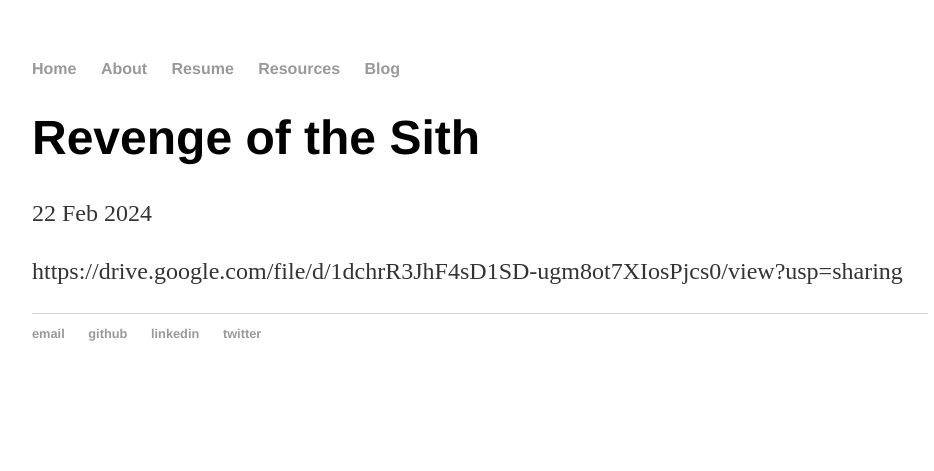
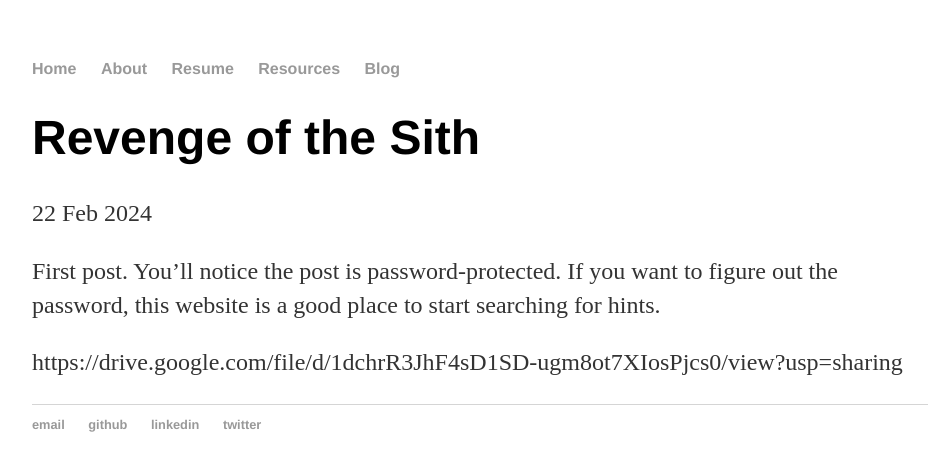
Before and after one commit to avyukd/avyukd.github.io, a Jekyll site: the page built from _posts/2024-02-22-Revenge-of-the-Sith.md, in a window 1280 px wide. Shown: the top 471 px of the page, without its empty margins (160-1094 px from the left). Built offline with Jekyll 4.4.1, drawn with Linux system fonts in a browser that asks for light colours.

Commit message:
new post + context

```diff
--- a/_posts/2024-02-22-Revenge-of-the-Sith.md
+++ b/_posts/2024-02-22-Revenge-of-the-Sith.md
@@ -3,5 +3,6 @@
 title: "Revenge of the Sith"
 date: 2024-02-22
 ---
+First post. You'll notice the post is password-protected. If you want to figure out the password, this website is a good place to start searching for hints.
 
 https://drive.google.com/file/d/1dchrR3JhF4sD1SD-ugm8ot7XIosPjcs0/view?usp=sharing
```
Also changed, not shown: _posts/2024-02-26-Monopoly-Pt-1.md (added, +8 -0 lines).
